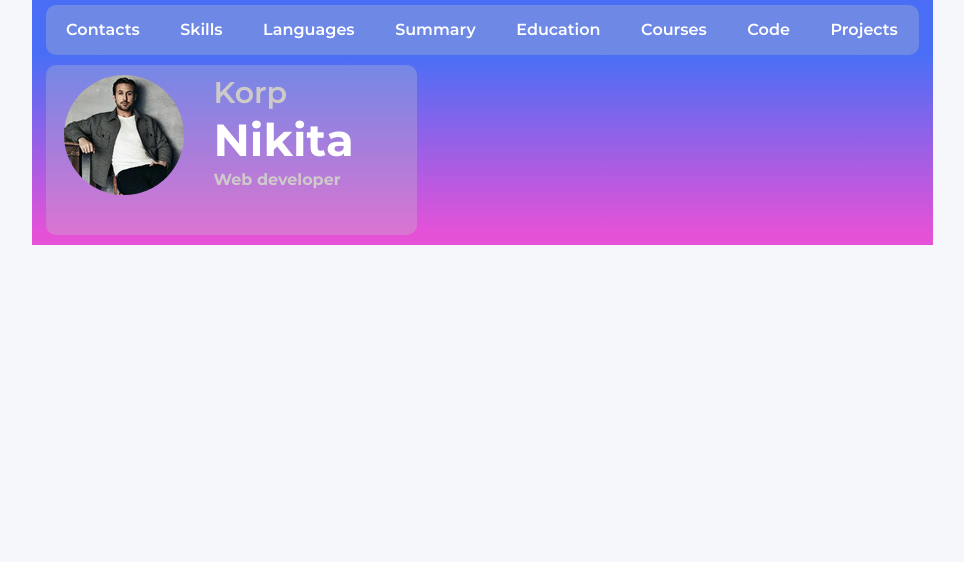
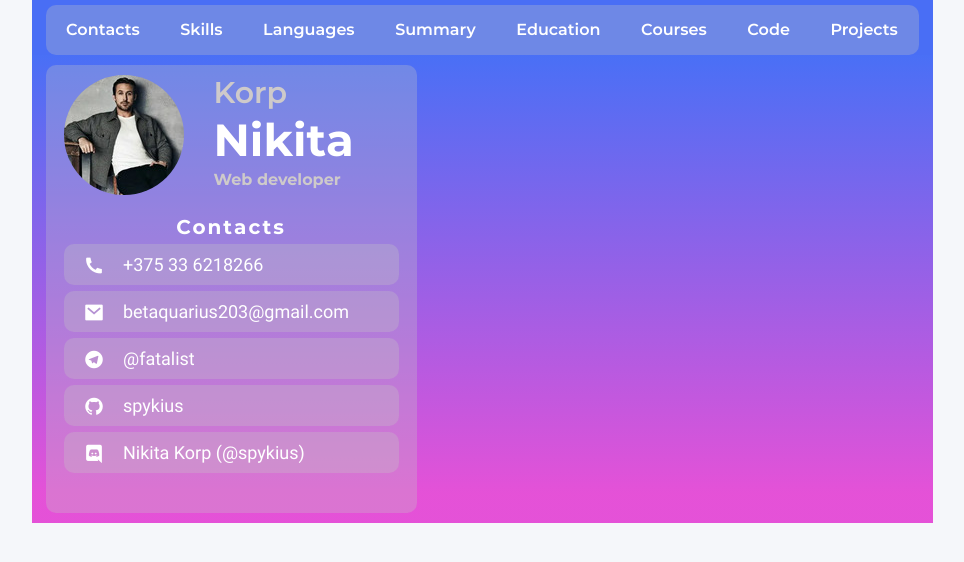
Before and after one commit to spykius/rsschool-cv, a plain HTML site: page index.html in a window 1280 px wide. Shown: the whole page, without its empty margins (158-1122 px from the left). Drawn offline with nearby package versions, Linux system fonts and the light colour scheme.

Commit message:
feat: add contacts section

```diff
--- a/css/style.css
+++ b/css/style.css
@@ -55,6 +55,16 @@ body {
 .content-bg {
   background: rgba(196, 196, 196, 0.3);
   border-radius: 10px;
+}
+
+.l-section-title {
+  font-family: "Montserrat", sans-serif;
+  font-size: 20px;
+  line-height: 24px;
+  letter-spacing: 2px;
+  font-style: normal;
+  font-weight: 700;
+  color: #ffffff;
 }
 
 /* header */
@@ -173,3 +183,40 @@ body {
   line-height: 20px;
   color: #cecaca;
 }
+
+/* contacts */
+.contacts {
+  margin-bottom: 20px;
+}
+
+.contacts__title {
+  text-align: center;
+  margin-bottom: 5px;
+}
+
+.contacts__item {
+  margin-bottom: 6px;
+  padding: 10px 20px 10px 20px;
+  cursor: pointer;
+}
+
+.contacts__item:hover {
+  border-left: 10px solid #ffffff;
+}
+
+.contacts__item:last-child {
+  margin-bottom: 0px;
+}
+
+.contacts__text {
+  font-size: 18px;
+  line-height: 21px;
+  color: #ffffff;
+}
+
+.contacts__icon {
+  position: relative;
+  top: 3px;
+  margin-right: 15px;
+  color: #ffffff;
+}
--- a/index.html
+++ b/index.html
@@ -69,6 +69,58 @@
                       </div>
                     </div>
                   </section>
+                  <!--contacts section-->
+                  <section class="contacts" id="contacts">
+                    <h2 class="contacts__title l-section-title">Contacts</h2>
+                    <ul class="contacts__list">
+                      <li class="contacts__item content-bg">
+                        <a href="tel:+375336218266">
+                          <span class="contacts__icon"
+                            ><i class="ri-phone-fill ri-xl"></i
+                          ></span>
+                          <span class="contacts__text">+375 33 6218266</span>
+                        </a>
+                      </li>
+                      <li class="contacts__item content-bg">
+                        <a href="mailto:betaquarius203@gmail.com">
+                          <span class="contacts__icon"
+                            ><i class="ri-mail-fill ri-xl"></i
+                          ></span>
+                          <span class="contacts__text"
+                            >betaquarius203@gmail.com</span
+                          >
+                        </a>
+                      </li>
+                      <li class="contacts__item content-bg">
+                        <a href="https://t.me/fatalist">
+                          <span class="contacts__icon"
+                            ><i class="ri-telegram-fill ri-xl"></i
+                          ></span>
+                          <span class="contacts__text">@fatalist</span>
+                        </a>
+                      </li>
+                      <li class="contacts__item content-bg">
+                        <a href="https://github.com/spykius">
+                          <span class="contacts__icon"
+                            ><i class="ri-github-fill ri-xl"></i
+                          ></span>
+                          <span class="contacts__text">spykius</span>
+                        </a>
+                      </li>
+                      <li class="contacts__item content-bg">
+                        <a
+                          href="https://discordapp.com/users/833709831441219606/"
+                        >
+                          <span class="contacts__icon"
+                            ><i class="ri-discord-fill ri-xl"></i
+                          ></span>
+                          <span class="contacts__text"
+                            >Nikita Korp (@spykius)</span
+                          >
+                        </a>
+                      </li>
+                    </ul>
+                  </section>
                 </div>
               </div>
             </div>
```
